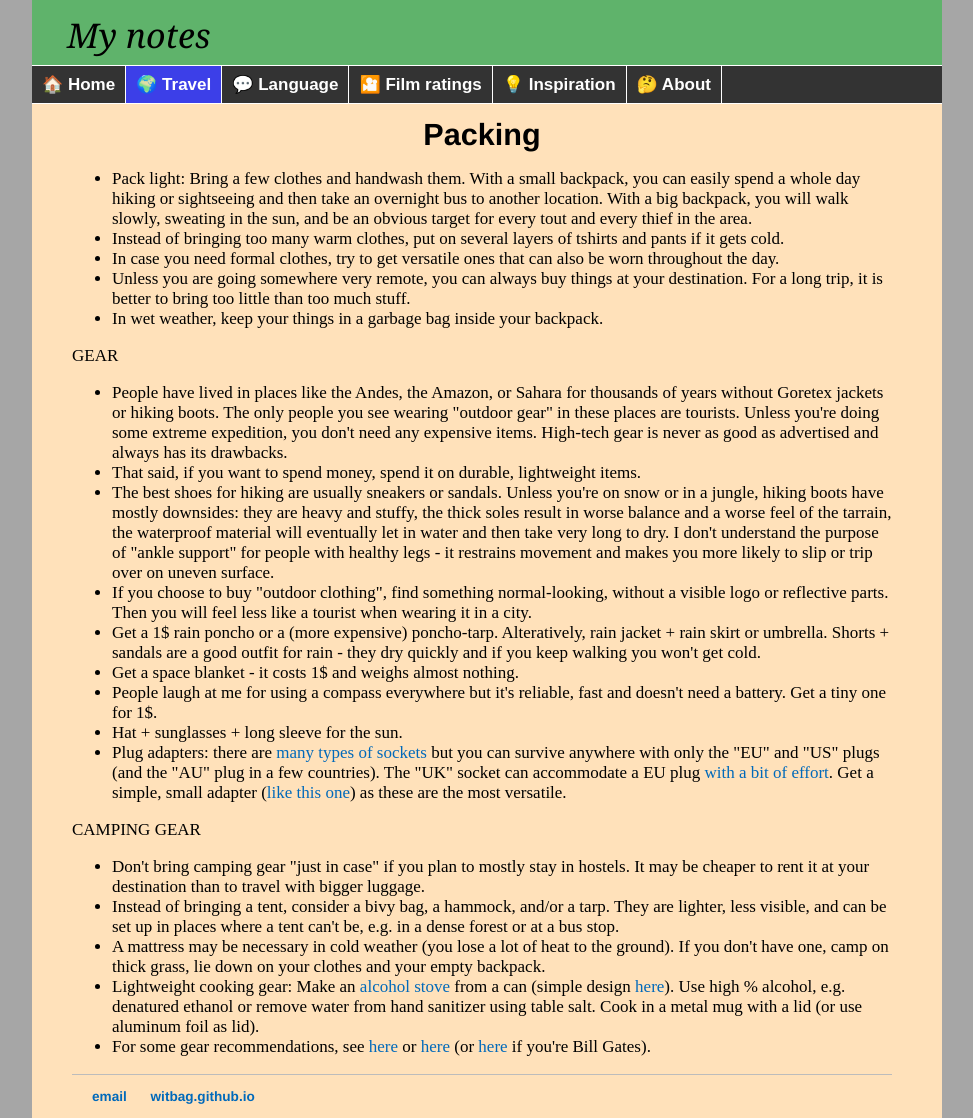
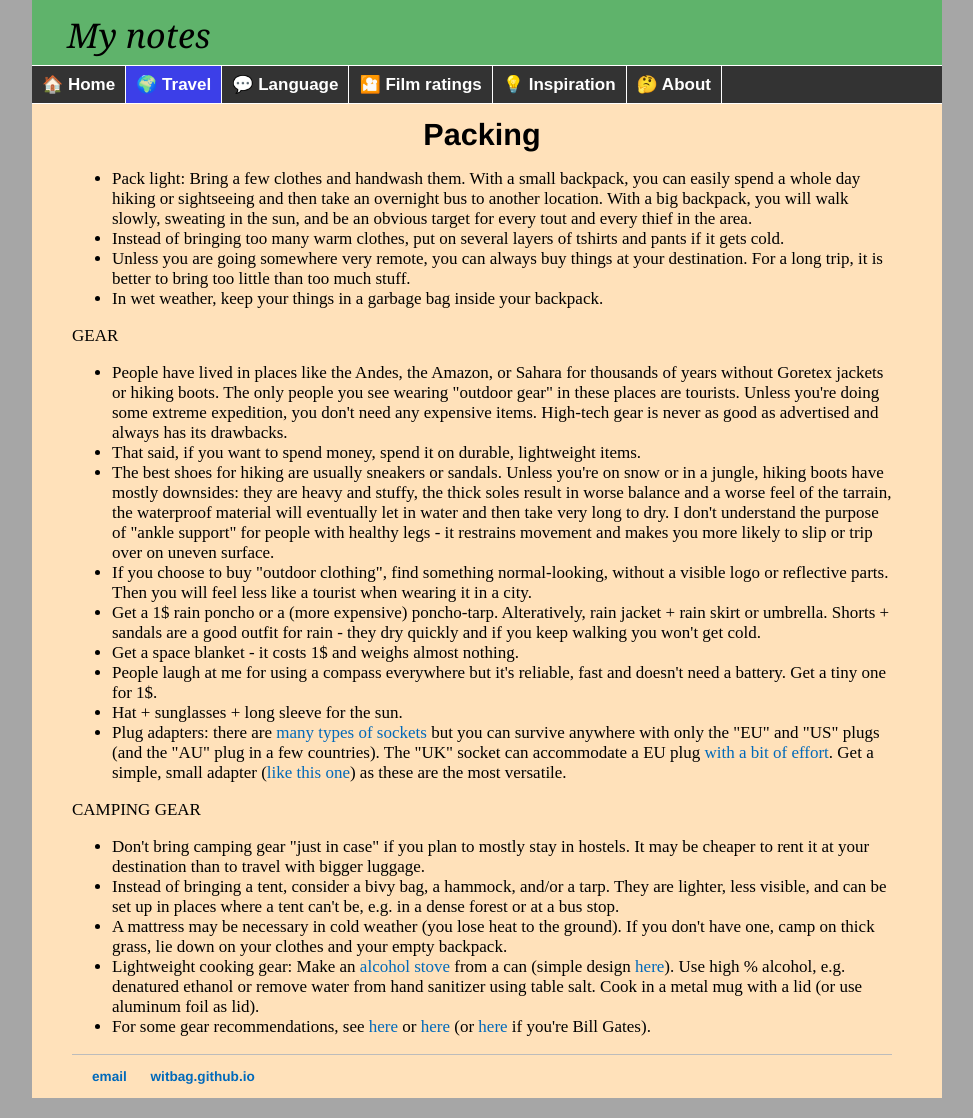
Before and after one commit to witbag/witbag.github.io, a Jekyll site: the page built from travel/packing.html, in a window 1280 px wide. Shown: the whole page, without its empty margins (153-1126 px from the left). Built offline with Jekyll 4.4.1, drawn with Linux system fonts in a browser that asks for light colours.

Commit message:
Update packing.html

```diff
--- a/travel/packing.html
+++ b/travel/packing.html
@@ -10,7 +10,6 @@ title: Travel resources
 <ul>
 <li>Pack light: Bring a few clothes and handwash them. With a small backpack, you can easily spend a whole day hiking or sightseeing and then take an overnight bus to another location. With a big backpack, you will walk slowly, sweating in the sun, and be an obvious target for every tout and every thief in the area.
 <li>Instead of bringing too many warm clothes, put on several layers of tshirts and pants if it gets cold.
-<li>In case you need formal clothes, try to get versatile ones that can also be worn throughout the day.
 <li>Unless you are going somewhere very remote, you can always buy things at your destination. For a long trip, it is better to bring too little than too much stuff.
 <li>In wet weather, keep your things in a garbage bag inside your backpack.
 </ul>
@@ -30,7 +29,7 @@ CAMPING GEAR<br>
 <ul>
 <li>Don't bring camping gear "just in case" if you plan to mostly stay in hostels. It may be cheaper to rent it at your destination than to travel with bigger luggage.
 <li>Instead of bringing a tent, consider a bivy bag, a hammock, and/or a tarp. They are lighter, less visible, and can be set up in places where a tent can't be, e.g. in a dense forest or at a bus stop.
-<li>A mattress may be necessary in cold weather (you lose a lot of heat to the ground). If you don't have one, camp on thick grass, lie down on your clothes and your empty backpack.
+<li>A mattress may be necessary in cold weather (you lose heat to the ground). If you don't have one, camp on thick grass, lie down on your clothes and your empty backpack.
 <li>Lightweight cooking gear: Make an <a href="https://en.wikipedia.org/wiki/Beverage-can_stove" target=_blank>alcohol stove</a> from a can (simple design <a href="https://vimeo.com/64726512" target=_blank>here</a>). Use high % alcohol, e.g. denatured ethanol or remove water from hand sanitizer using table salt. Cook in a metal mug with a lid (or use aluminum foil as lid).
 <li>For some gear recommendations, see <a href="https://frugalhiker.blogspot.com/" target=_blank>here</a> or <a href="https://pmags.com/300-gear-challenge" target=_blank>here</a> (or <a href="https://www.thehikinglife.com/2018/04/the-thru-hikers-gear-list-vol-2/" target=_blank>here</a> if you're Bill Gates).
 </ul>
```
